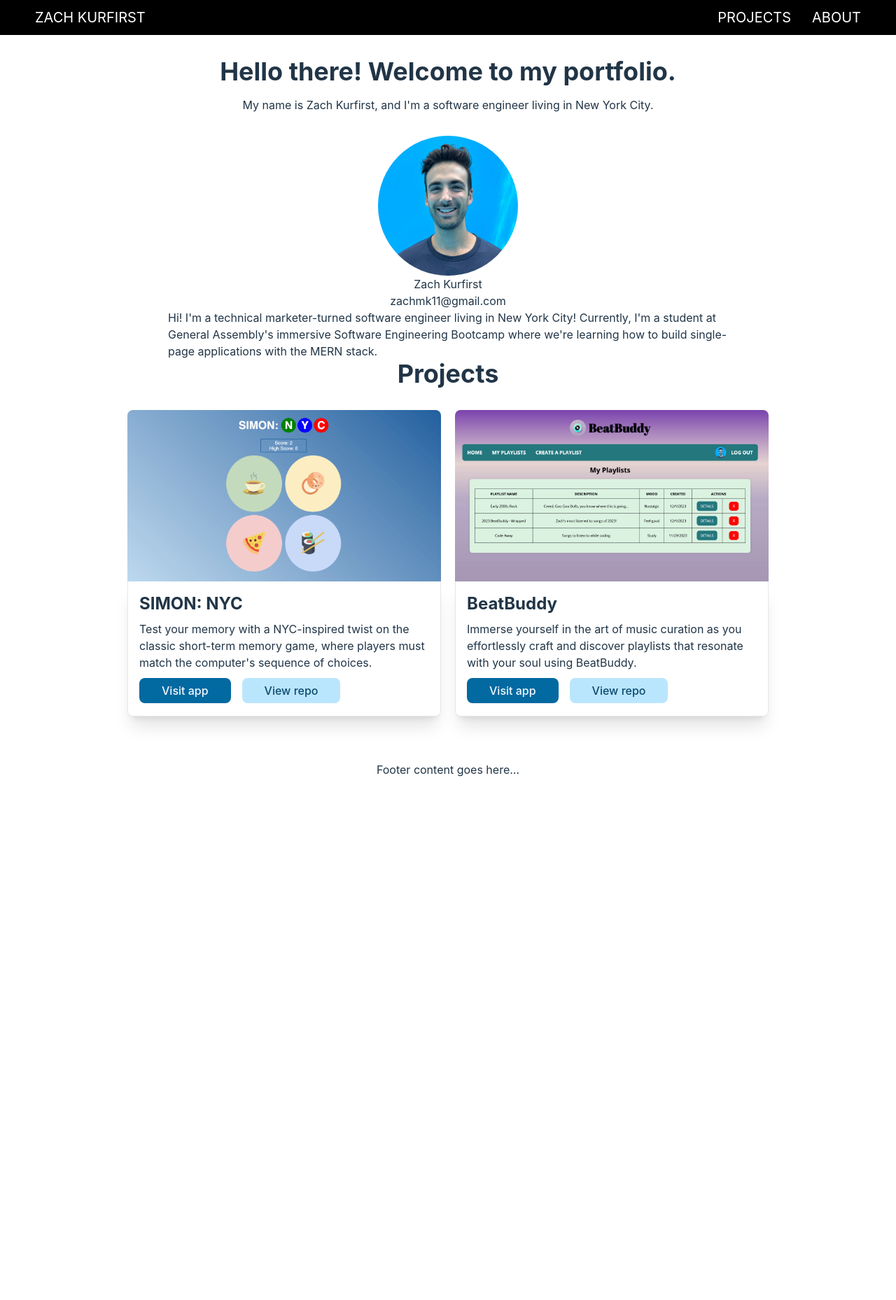
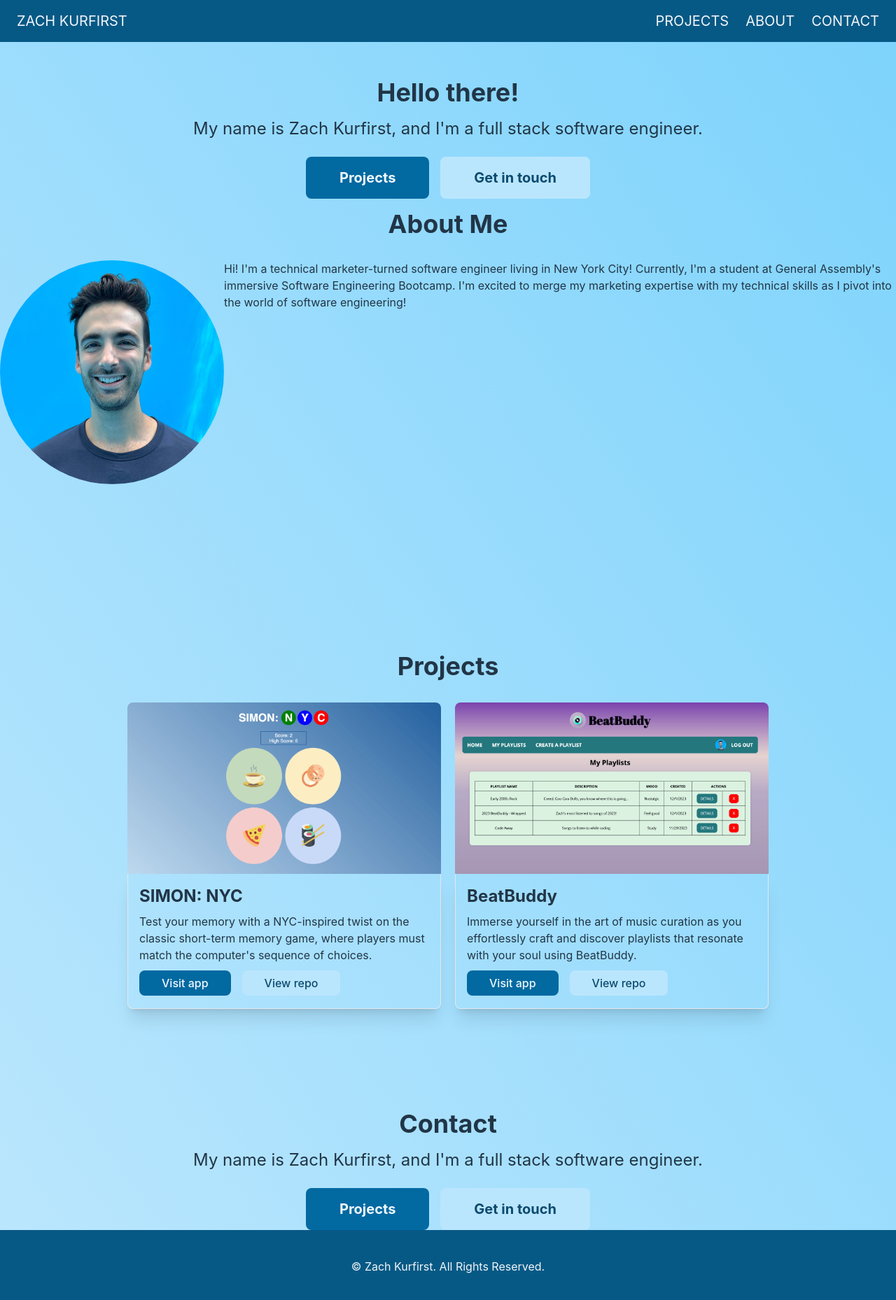
Before and after one commit to zachkurfirst/portfolio, a React (Vite) app: page / in a window 1280 px wide. Shown: the top 1858 px of the page at 70% size. Before the commit the page ends 1112 px from the top, so only its background shows below. Built offline with nearby package versions, Linux system fonts and the light colour scheme.

Commit message:
refactor hero/home section, begin contact section, more styling

```diff
--- a/public/about.json
+++ b/public/about.json
@@ -2,5 +2,5 @@
   "name": "Zach Kurfirst",
   "email": "zachmk11@gmail.com",
   "headshot": "./assets/about-headshot.jpg",
-  "bio": "Hi! I'm a technical marketer-turned software engineer living in New York City! Currently, I'm a student at General Assembly's immersive Software Engineering Bootcamp where we're learning how to build single-page applications with the MERN stack."
+  "bio": "Hi! I'm a technical marketer-turned software engineer living in New York City! Currently, I'm a student at General Assembly's immersive Software Engineering Bootcamp. I'm excited to merge my marketing expertise with my technical skills as I pivot into the world of software engineering!"
 }
--- a/src/App.jsx
+++ b/src/App.jsx
@@ -8,15 +8,17 @@ import Footer from "./components/Footer";
 import Home from "./pages/Home/Home";
 import Projects from "./pages/Projects/Projects";
 import About from "./pages/About/About";
+import Contact from "./pages/Contact/Contact";
 
 const App = () => {
   return (
     <div className="App">
       <Header />
-      <main className="flex flex-col my-8 min-h-screen">
+      <main className="flex flex-col min-h-screen bg-gradient-to-tr from-sky-200 to-sky-300">
         <Home />
         <About />
         <Projects />
+        <Contact />
       </main>
       <Footer />
     </div>
--- a/src/components/Footer.css
+++ b/src/components/Footer.css
@@ -1,4 +1,4 @@
-.Footer {
+/* .Footer {
     display: flex;
     justify-content: center;
-}
+} */
--- a/src/components/Footer.jsx
+++ b/src/components/Footer.jsx
@@ -1,7 +1,9 @@
-import "./Footer.css";
-
 const Footer = (props) => {
-  return <footer className="Footer">Footer content goes here...</footer>;
+  return (
+    <footer className="flex justify-center bg-sky-800 text-slate-100 py-10">
+      © Zach Kurfirst. All Rights Reserved.
+    </footer>
+  );
 };
 
 export default Footer;
--- a/src/components/Header.css
+++ b/src/components/Header.css
@@ -1,4 +1,4 @@
-.Header {
+/* .Header {
   display: flex;
   justify-content: space-between;
   align-items: center;
@@ -18,4 +18,4 @@
 .nav {
   display: flex;
   gap: 30px;
-}
+} */
--- a/src/components/Header.jsx
+++ b/src/components/Header.jsx
@@ -1,14 +1,21 @@
-import { Link } from "react-router-dom";
-// import { Link } from "react-scroll";
 import "./Header.css";
 
 const Header = (props) => {
   return (
-    <header className="Header">
-      <a href="#">Zach Kurfirst</a>
-      <nav className="nav">
-        <a href="#projects">Projects</a>
-        <a href="#about">About</a>
+    <header className="flex justify-between text-xl py-4 bg-sky-800 text-slate-100 uppercase fixed top-0 left-0 right-0">
+      <a href="#" className="pl-6 hover:underline underline-offset-8">
+        Zach Kurfirst
+      </a>
+      <nav className="flex">
+        <a href="#projects" className="hover:underline underline-offset-8 mr-6">
+          Projects
+        </a>
+        <a href="#about" className="hover:underline underline-offset-8 mr-6">
+          About
+        </a>
+        <a href="#contact" className="hover:underline underline-offset-8 mr-6">
+          Contact
+        </a>
       </nav>
     </header>
   );
--- a/src/index.css
+++ b/src/index.css
@@ -13,6 +13,11 @@
   .btn-secondary {
     @apply bg-sky-200 hover:bg-sky-300 text-sky-900;
   }
+
+  .btn-lg {
+    @apply rounded-lg px-12 py-4 text-xl font-bold
+  }
+
 }
 
 :root {
@@ -32,8 +37,10 @@
     background-color: #ffffff;
   }
   a:hover {
-    color: #747bff;
+    /* color: #747bff; */
+    /* text-decoration: underline; */
   }
+
   /* button {
     background-color: #f9f9f9;
   } */
--- a/src/pages/About/About.css
+++ b/src/pages/About/About.css
@@ -1,7 +1,5 @@
 .About {
-  /* border: 2px solid pink; */
   display: flex;
-  flex-direction: column;
   align-items: center;
   margin-top: 2rem;
 }
--- a/src/pages/About/About.jsx
+++ b/src/pages/About/About.jsx
@@ -39,13 +39,16 @@ const About = (props) => {
   // return about ? loaded() : <p>Loading...</p>;
 
   return (
-    <section id="about">
+    <section id="about" className="mt-4">
+      <h1 className="text-4xl font-bold text-center mb-8">About Me</h1>
       {about && (
-        <div className="About">
-          <img src={about.headshot} alt={about.name} />
-          <h2>{about.name}</h2>
-          <h3>{about.email}</h3>
+        <div className="flex justify-center mt-4">
+          <img src={about.headshot} alt={about.name} className="rounded-full max-w-xs"/>
+          <div className="flex flex-col">
+          {/* <h2>{about.name}</h2>
+          <h3>{about.email}</h3> */}
           <p>{about.bio}</p>
+        </div>
         </div>
       )}
     </section>
--- /dev/null
+++ b/src/pages/Contact/Contact.jsx
@@ -0,0 +1,20 @@
+const Contact = (props) => {
+    return (
+      <section id="contact" className="flex flex-col mt-28 text-center">
+        <h1 className="text-4xl font-bold mb-4">Contact</h1>
+        <h2 className="text-2xl mb-6">
+          My name is Zach Kurfirst, and I'm a full stack software engineer.
+        </h2>
+        <div className="flex justify-center">
+          <a href="#projects" className="btn-lg btn-primary mr-4">
+            Projects
+          </a>
+          <a href="#contact" className="btn-lg btn-secondary">
+            Get in touch
+          </a>
+        </div>
+      </section>
+    );
+  };
+
+  export default Contact;
--- a/src/pages/Home/Home.jsx
+++ b/src/pages/Home/Home.jsx
@@ -1,13 +1,18 @@
 const Home = (props) => {
   return (
-    <section id="hero" className="">
-      <h1 className="text-4xl font-bold text-center mb-4">
-        Hello there! Welcome to my portfolio.
-      </h1>
-      <p className="text-center">
-        My name is Zach Kurfirst, and I'm a software engineer living in New York
-        City.
-      </p>
+    <section id="hero" className="flex flex-col mt-28 text-center">
+      <h1 className="text-4xl font-bold mb-4">Hello there!</h1>
+      <h2 className="text-2xl mb-6">
+        My name is Zach Kurfirst, and I'm a full stack software engineer.
+      </h2>
+      <div className="flex justify-center">
+        <a href="#projects" className="btn-lg btn-primary mr-4">
+          Projects
+        </a>
+        <a href="#contact" className="btn-lg btn-secondary">
+          Get in touch
+        </a>
+      </div>
     </section>
   );
 };
--- a/src/pages/Projects/Projects.jsx
+++ b/src/pages/Projects/Projects.jsx
@@ -22,7 +22,7 @@ const Projects = (props) => {
   }, []);
 
   return (
-    <>
+    <section id="projects" className="mt-60">
       <h1 className="text-4xl font-bold text-center mb-8">Projects</h1>
       {projects && (
         <div className="flex justify-center flex-wrap gap-5">
@@ -61,7 +61,7 @@ const Projects = (props) => {
           })}
         </div>
       )}
-    </>
+    </section>
   );
 };
 
```
